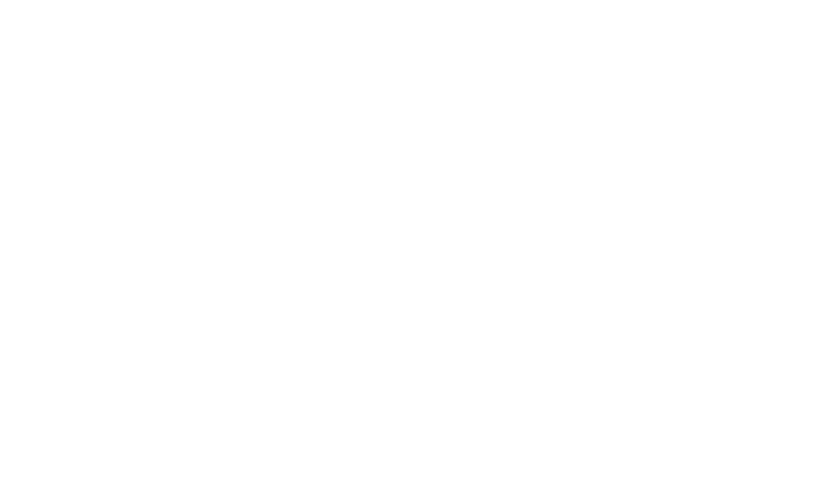
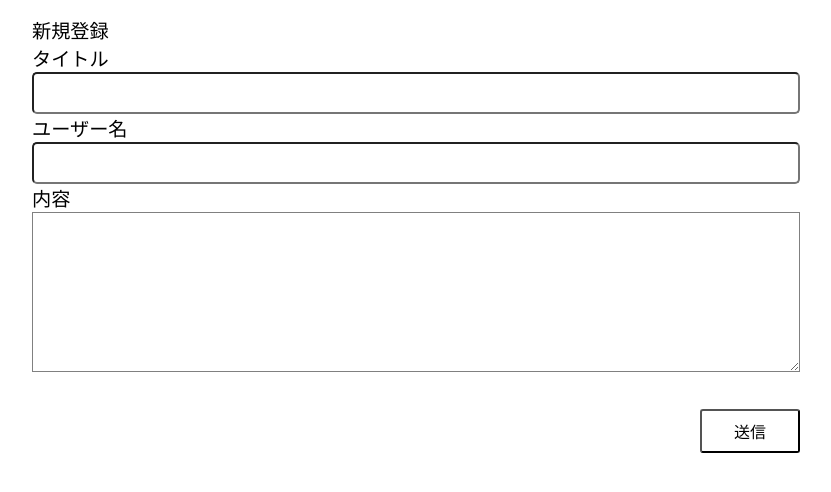
Before and after one commit to stayonair/soa_alpha, a Nuxt app: page /post/new in a window 1280 px wide. Before the commit this address had no page. Shown: the top 492 px of the page, without its empty margins (224-1055 px from the left). Built offline with nearby package versions, Linux system fonts and the light colour scheme.

Commit message:
created new post

```diff
--- /dev/null
+++ b/pages/post/_id.vue
@@ -0,0 +1,15 @@
+<template>
+  <div>
+    <p>{{ $route.params }}</p>
+  </div>
+</template>
+
+<script>
+export default {
+
+}
+</script>
+
+<style>
+
+</style>
--- /dev/null
+++ b/pages/post/new.vue
@@ -0,0 +1,103 @@
+<template>
+  <div class="container">
+    <p>新規登録</p>
+    <div class="input_container">
+      <div class="input_box">
+        <p>タイトル</p>
+        <p>
+          <input
+          v-model="formData.inputTitle"
+          type="text"
+          >
+        </p>
+      </div>
+      <div class="input_box">
+        <p>ユーザー名</p>
+        <p>
+          <input
+          v-model="formData.inputUserName"
+          type="text"
+          >
+        </p>
+      </div>
+      <div class="input_box">
+        <p>内容</p>
+        <textarea v-model="formData.inputText" />
+      </div>
+    </div>
+    <div class="submit_button_container">
+      <button class="submit_button" @click="addMemo()">送信</button>
+    </div>
+  </div>
+</template>
+
+<script>
+export default {
+  data: () => ({
+    formData: {
+      inputText: "",
+      inputTitle: "",
+      inputUserName: ""
+    }
+  }),
+  methods: {
+    addMemo() {
+      console.log(this.formData);
+      // this.firebaseに追加(this.formData)
+      this.formData.inputText = ""
+      this.formData.inputTitle = "",
+      this.formData.inputUserName = ""
+    }
+  }
+}
+</script>
+
+<style>
+body {
+  width: 100vw;
+  margin: 0 auto;
+  font-size: 62.5%;
+}
+.container {
+  font-size: 1.2rem;
+  width: 60vw;
+  margin: 0 auto;
+  padding: 1rem 0;
+}
+
+.input_container {
+  width: 100%;
+  margin-bottom: 2rem;
+}
+
+.input_box {
+  width: 100%;
+}
+
+input {
+  width: 100%;
+  appearance: none;
+  font-size: 1.2rem;
+  border-radius: 5px;
+  padding: 0.5rem;
+}
+
+textarea {
+  border: 1px solid gray;
+  width: 100%;
+  height: 10rem;
+}
+
+.submit_button_container {
+  display: flex;
+  justify-content: flex-end;
+}
+.submit_button {
+  background-color: #fff;
+  padding: 0.5rem 2rem;
+  font-size: 1rem;
+  cursor: pointer;
+  appearance: none;
+  border-radius: 3px;
+}
+</style>
```
